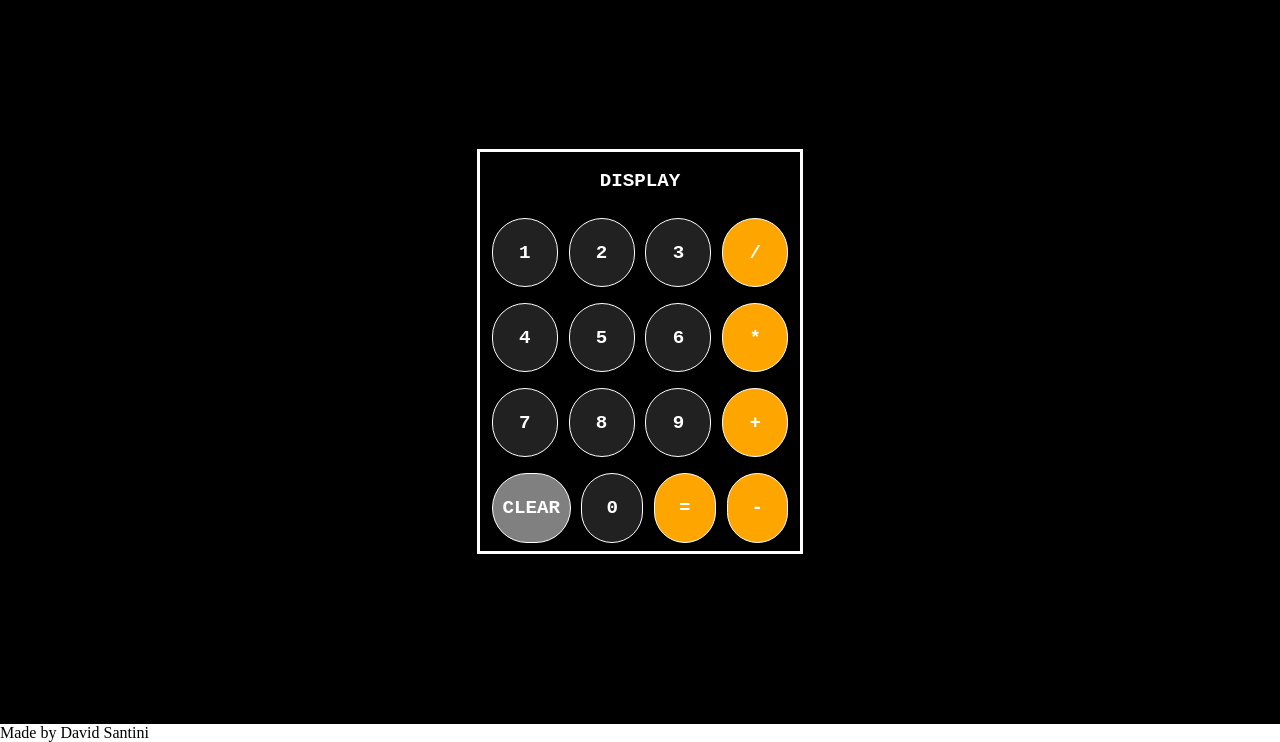
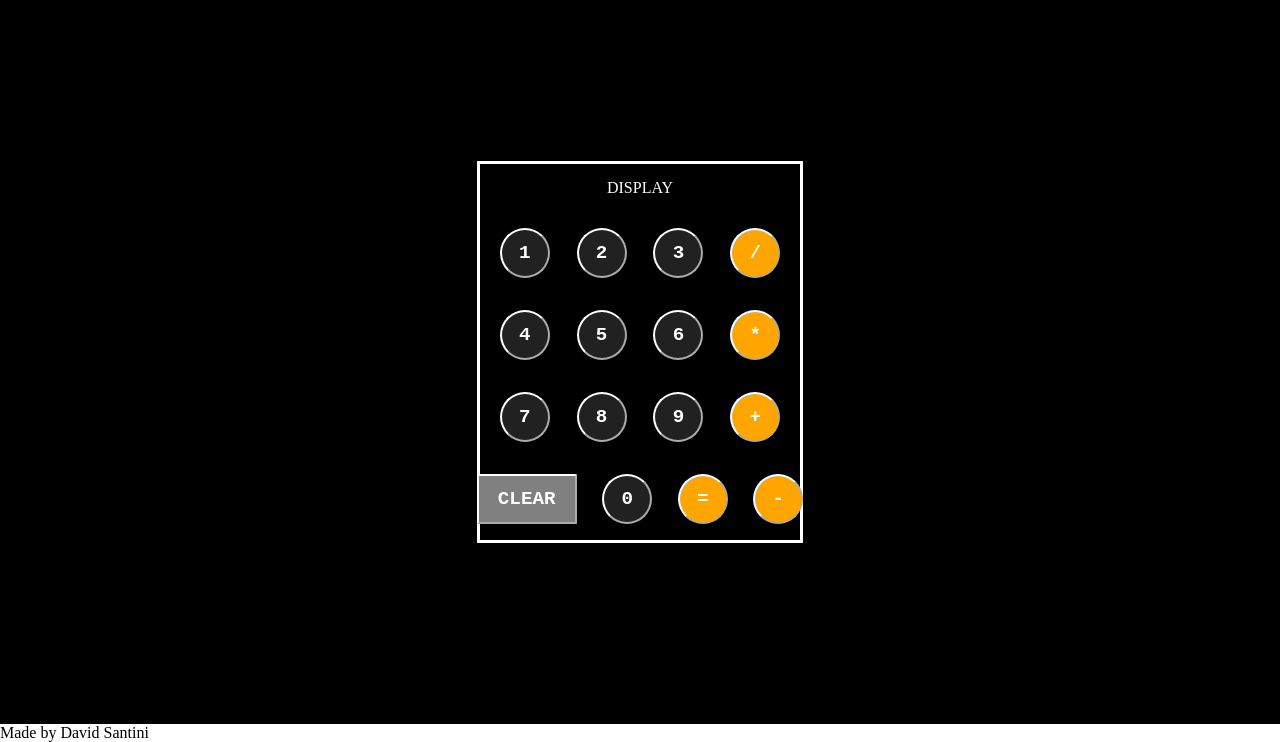
Before and after one commit to dsant2119/odin-calculator, a plain HTML site: page index.html in a window 1280 px wide. Shown: the part 58-800 px from the top of the page. Drawn offline with Linux system fonts and the light colour scheme.

Commit message:
Add css styling for buttons

```diff
--- a/index.html
+++ b/index.html
@@ -15,31 +15,31 @@
             <div class="item display"> DISPLAY </div>
         </div>
         <div class="row">
-            <div class="item"> 1 </div>
-            <div class="item"> 2 </div>
-            <div class="item"> 3 </div>
-            <div class="item item--operator"> / </div>
+            <div class="item"><button class="button">1</button></div>
+            <div class="item"><button class="button">2</button></div>
+            <div class="item"><button class="button">3</button></div>
+            <div class="item"><button class="button button--operator">/</button></div>
 
         </div>
         <div class="row">
-            <div class="item"> 4 </div>
-            <div class="item"> 5 </div>
-            <div class="item"> 6 </div>
-            <div class="item item--operator"> * </div>
+            <div class="item"><button class="button">4</button></div>
+            <div class="item"><button class="button">5</button></div>
+            <div class="item"><button class="button">6</button></div>
+            <div class="item"><button class="button button--operator">*</button></div>
 
         </div>
         <div class="row">
-            <div class="item"> 7 </div>
-            <div class="item"> 8 </div>
-            <div class="item"> 9 </div>
-            <div class="item item--operator"> + </div>
+            <div class="item"><button class="button">7</button></div>
+            <div class="item"><button class="button">8</button></div>
+            <div class="item"><button class="button">9</button></div>
+            <div class="item"><button class="button button--operator">+</button></div>
 
         </div>
         <div class="row">
-            <div class="item item--clear"> CLEAR </div>
-            <div class="item"> 0 </div>
-            <div class="item item--operator"> = </div>
-            <div class="item item--operator"> - </div>
+            <div class="item item--clear"><button class="button button--clear">CLEAR</button></div>
+            <div class="item"><button class="button">0</button></div>
+            <div class="item"><button class="button button--operator">=</button></div>
+            <div class="item"><button class="button button--operator">-</button></div>
         </div>
     </div>
     <footer class="footer">Made by David Santini</footer>
--- a/style.css
+++ b/style.css
@@ -24,13 +24,14 @@ html, body {
 
 .row {
     display: flex;
-    flex: 1;
     flex-direction: row;
-    justify-content: space-around;
+    justify-content: center;
     align-items: center;
     min-height: 3em;
+    width: 100%;
     gap: .2em;
     padding: .5em;
+    box-sizing: border-box;
 }
 
 .row--display {
@@ -39,30 +40,36 @@ html, body {
 
 .item {
     display: flex;
-    text-align: center;
-    background-color: rgb(34, 33, 33);
-    color: white;
     flex: 1;
     min-height: 2.5em;
     align-items: center;
     justify-content: center;
-    border: solid white 1px;
-    border-radius: 100px;
-    font-family: 'Courier New', Courier, monospace;
-    font-size: larger;
-    font-weight: bolder;
     padding: .5em;
     margin-left: .2em;
     margin-right: .2em
 }
 
-.item--operator {
-    background-color: orange;
+.button {
+    background-color: rgb(34, 33, 33);
+    text-align: center;
+    color: white;
+    border-radius: 50%;
+    border-color: white;
+    height: 50px;
+    width: 50px;
+    font-size: larger;
     font-weight: bolder;
+    font-family: 'Courier New', Courier, monospace;
 }
 
-.item--clear {
+.button--operator {
+    background-color: orange;
+}
+
+.button--clear {
     background-color: gray;
+    border-radius: 2%;
+    width: 100px;
 }
 
 .display {
```
